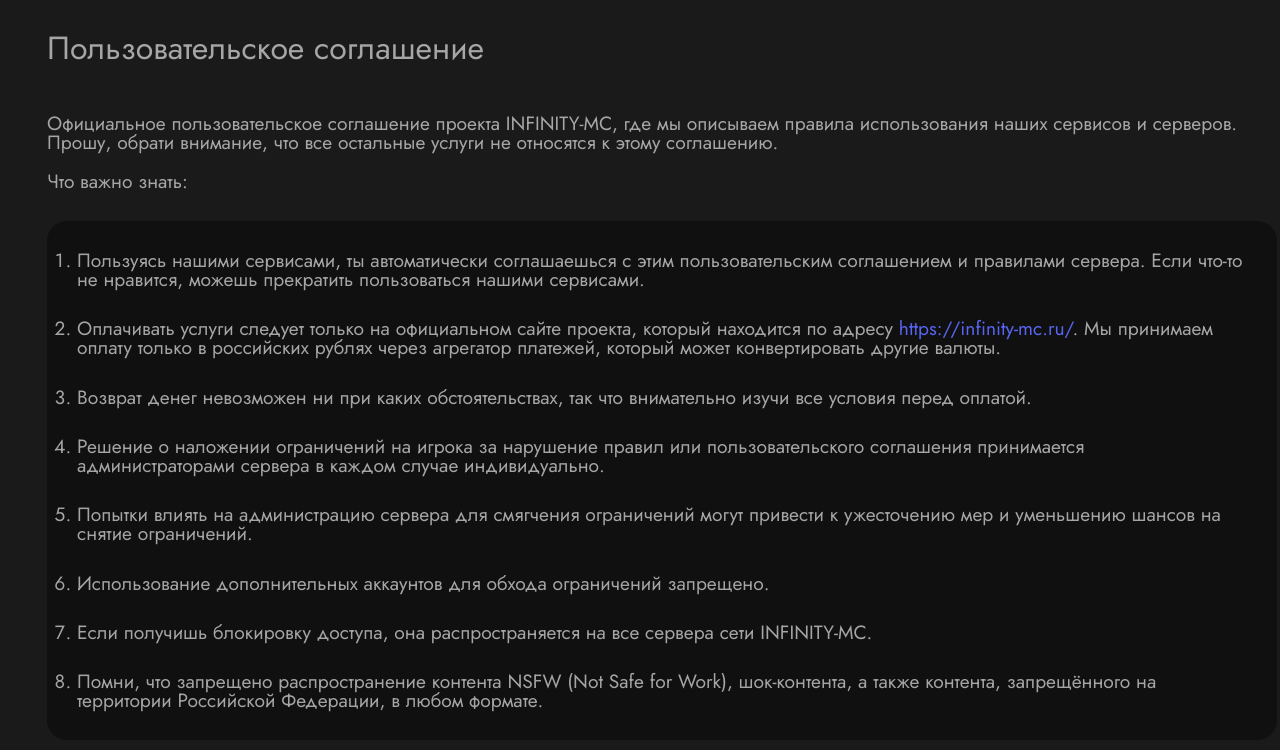
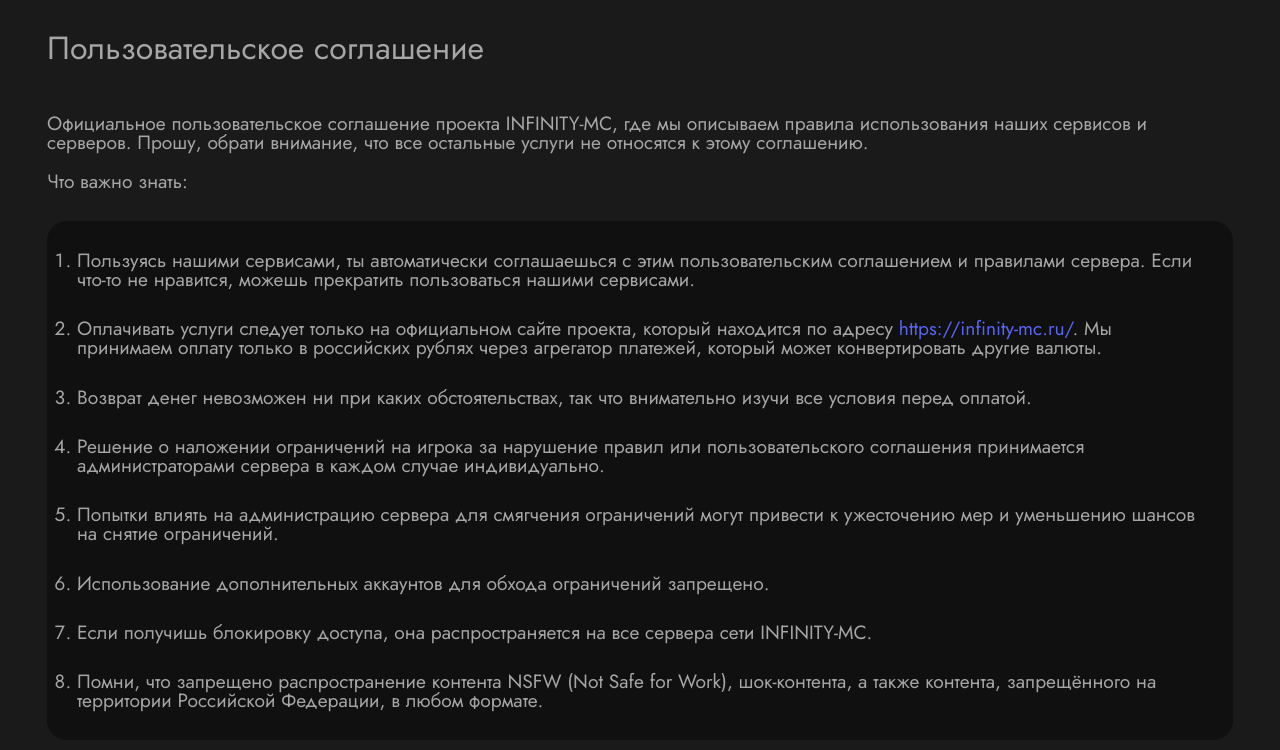
Before and after one commit to Yacheru/infinity-mc, a React (Vite) app in the folder frontend/: page /terms in a window 1280 px wide. Shown: the top 750 px of the page. Built offline with nearby package versions, Linux system fonts and the light colour scheme.

Commit message:
adaptation v1

```diff
--- a/frontend/src/components/donate/aside/aside.css
+++ b/frontend/src/components/donate/aside/aside.css
@@ -36,3 +36,12 @@
 .aside__items p:last-child {
     margin-bottom: 60px;
 }
+
+@media (max-width: 900px) {
+    .aside__title {
+        font-size: 32px;
+    }
+    .aside__items {
+        font-size: 12px;
+    }
+}
--- a/frontend/src/components/donate/container.css
+++ b/frontend/src/components/donate/container.css
@@ -1,5 +1,5 @@
 .container {
-    width: 1260px;
+    max-width: 1260px;
     height: 100%;
     padding: 0 15px;
     margin: 0 auto;
--- a/frontend/src/components/donate/modal/forms/forms.jsx
+++ b/frontend/src/components/donate/modal/forms/forms.jsx
@@ -21,7 +21,7 @@
         }
 
         if (activeIndex !== null) {
-            console.log("Выбранный див:", activeIndex, inputValue);
+            console.log(activeIndex, inputValue);
         } else {
             console.log("Див не выбран");
         }
```
